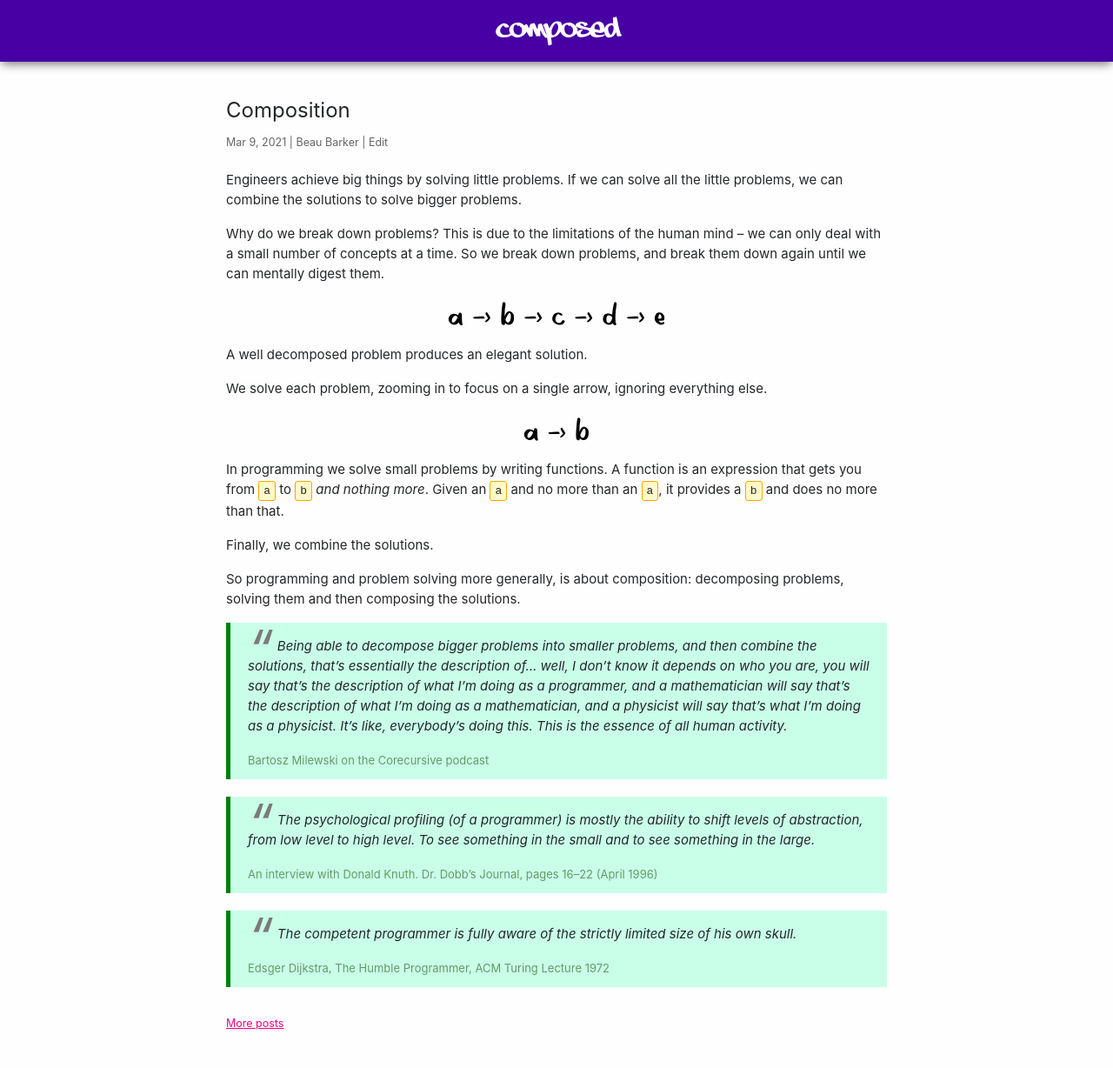
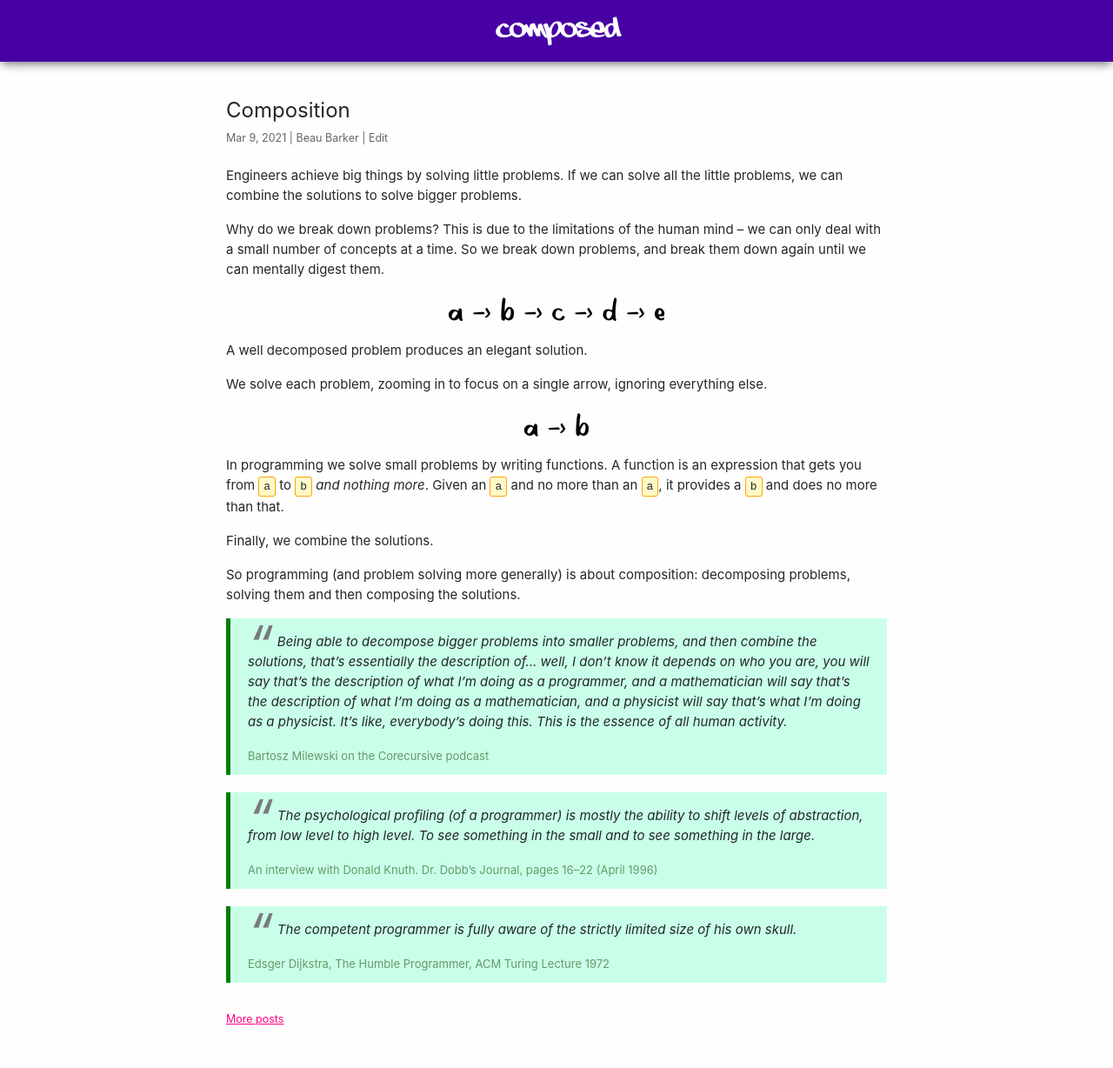
Before and after one commit to explodinglabs/explodinglabs.github.io, a Jekyll site: the page built from _posts/2021-03-09-composition.markdown, in a window 1280 px wide. Shown: the whole page at 87% size. Built offline with Jekyll 4.4.1, drawn with Linux system fonts in a browser that asks for light colours.

Commit message:
Adjust colours

```diff
--- a/_posts/2021-03-09-composition.markdown
+++ b/_posts/2021-03-09-composition.markdown
@@ -29,7 +29,7 @@
 
 Finally, we combine the solutions.
 
-So programming and problem solving more generally, is about composition:
+So programming (and problem solving more generally) is about composition:
 decomposing problems, solving them and then composing the solutions.
 
 > Being able to decompose bigger problems into smaller problems, and then
--- a/css/main.scss
+++ b/css/main.scss
@@ -108,11 +108,17 @@
 article {
     margin-top: $space * 2;
 
-    .post-meta {
-        font-size: smaller;
-        color: #666;
-        a { color: #666; text-decoration: none; }
-        margin-bottom: $space;
+    header {
+        h1 {
+            margin-bottom: 5px;
+        }
+
+        .post-meta {
+            font-size: smaller;
+            color: #666;
+            a { color: #666; text-decoration: none; }
+            margin-bottom: $space;
+        }
     }
 
     a {
@@ -198,8 +204,9 @@
 }
 
 pre {
-    border-radius: 5px;
-    background-color: #e0f0ff;
+    border-radius: 0 5px 5px 0;
+    background-color: #ffe9ff;
+    border-left: 10px solid #ffcfff;
     padding: $space/2 15px;
     margin-bottom: $space;
     overflow-x: auto;
```
